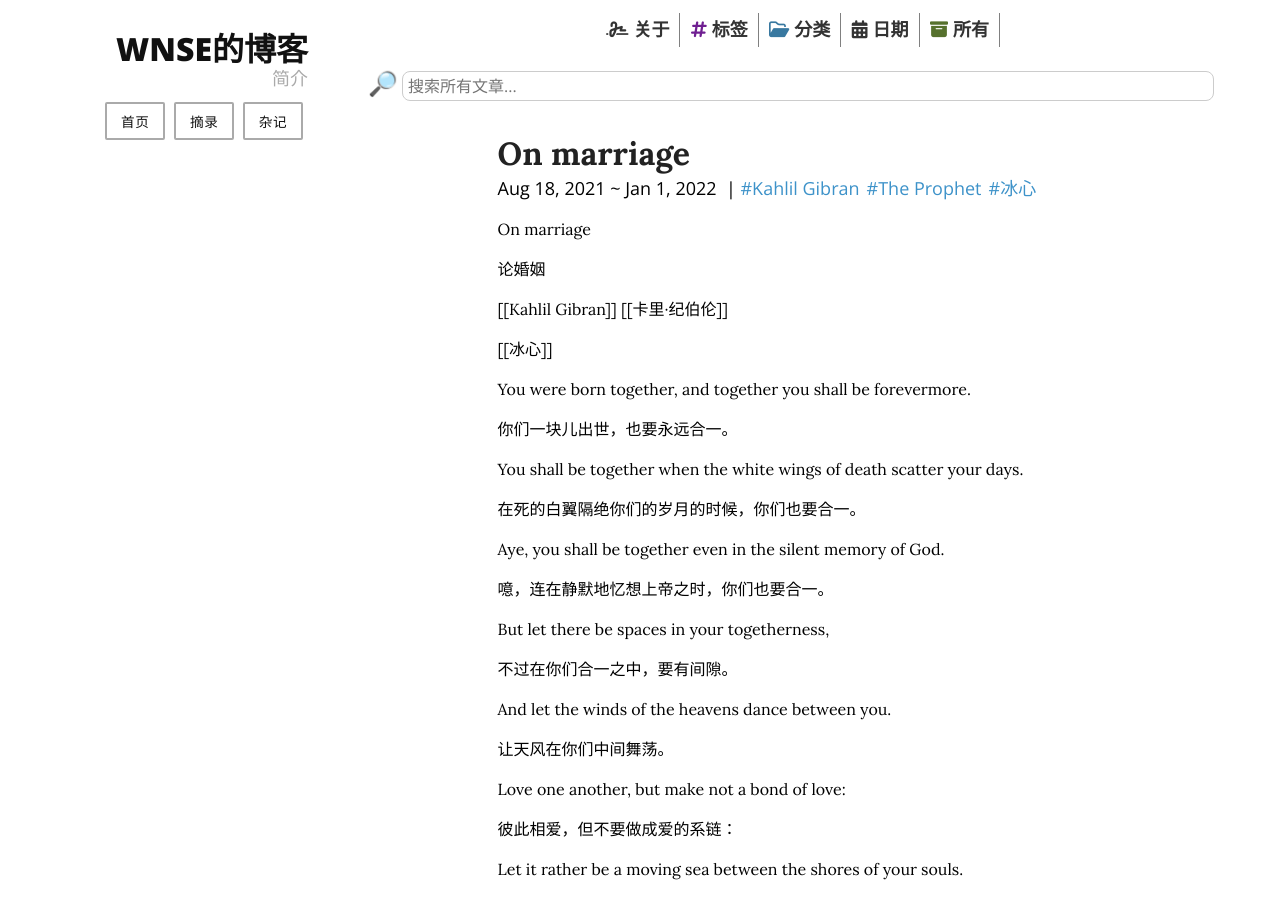
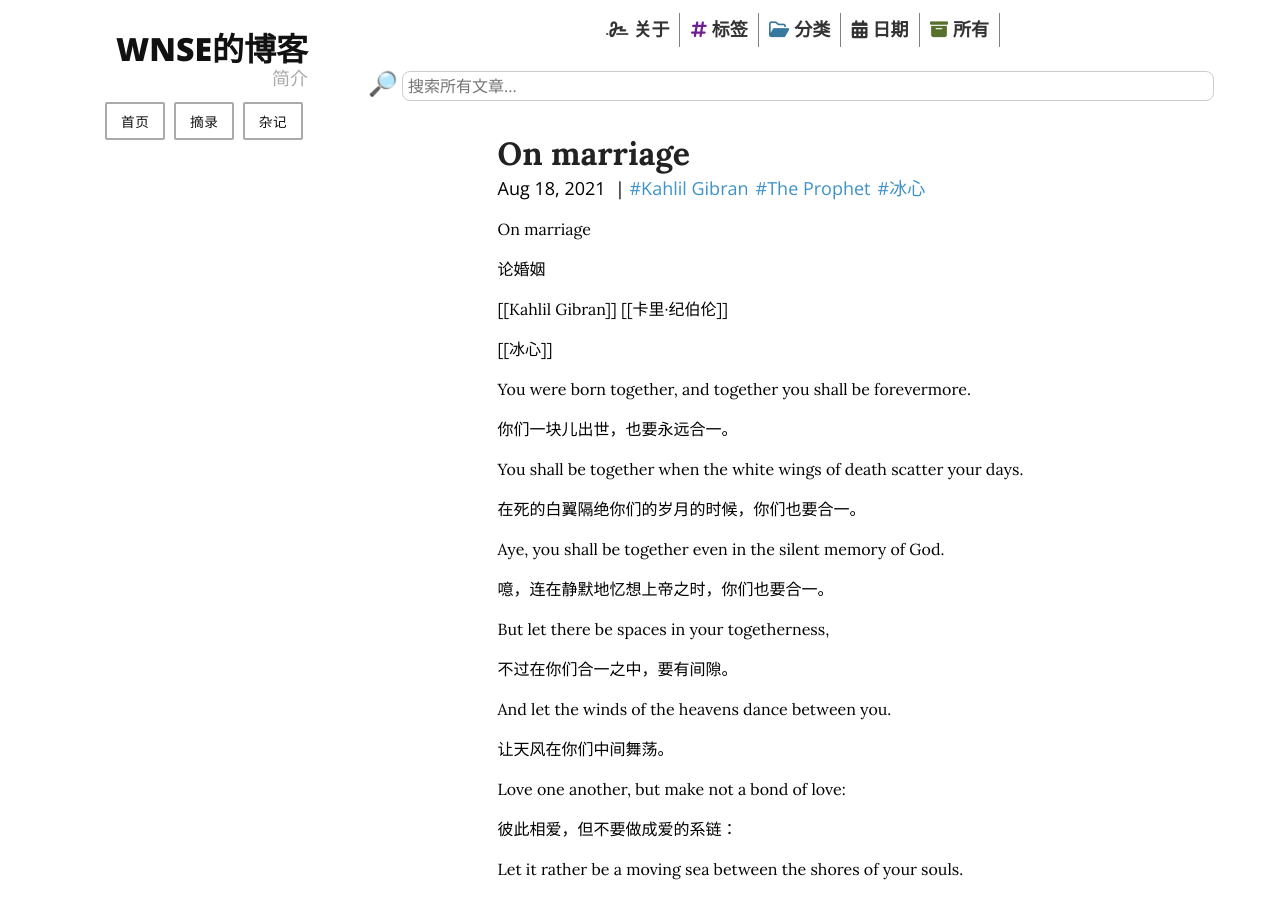
Before and after one commit to wnse/wnse.github.io, a Jekyll site: the page built from _notes/On marriage.md, in a window 1280 px wide and 900 px high. Built offline with Jekyll 4.4.1, drawn with Linux system fonts in a browser that asks for light colours; nearby versions of some CDN libraries.

Commit message:
change date

```diff
--- a/_notes/On marriage.md
+++ b/_notes/On marriage.md
@@ -3,7 +3,6 @@ tags:
 - Kahlil Gibran
 - The Prophet
 - 冰心
-modified_date: 2022-01-01
 categories:
 - 散文
 ---
```
